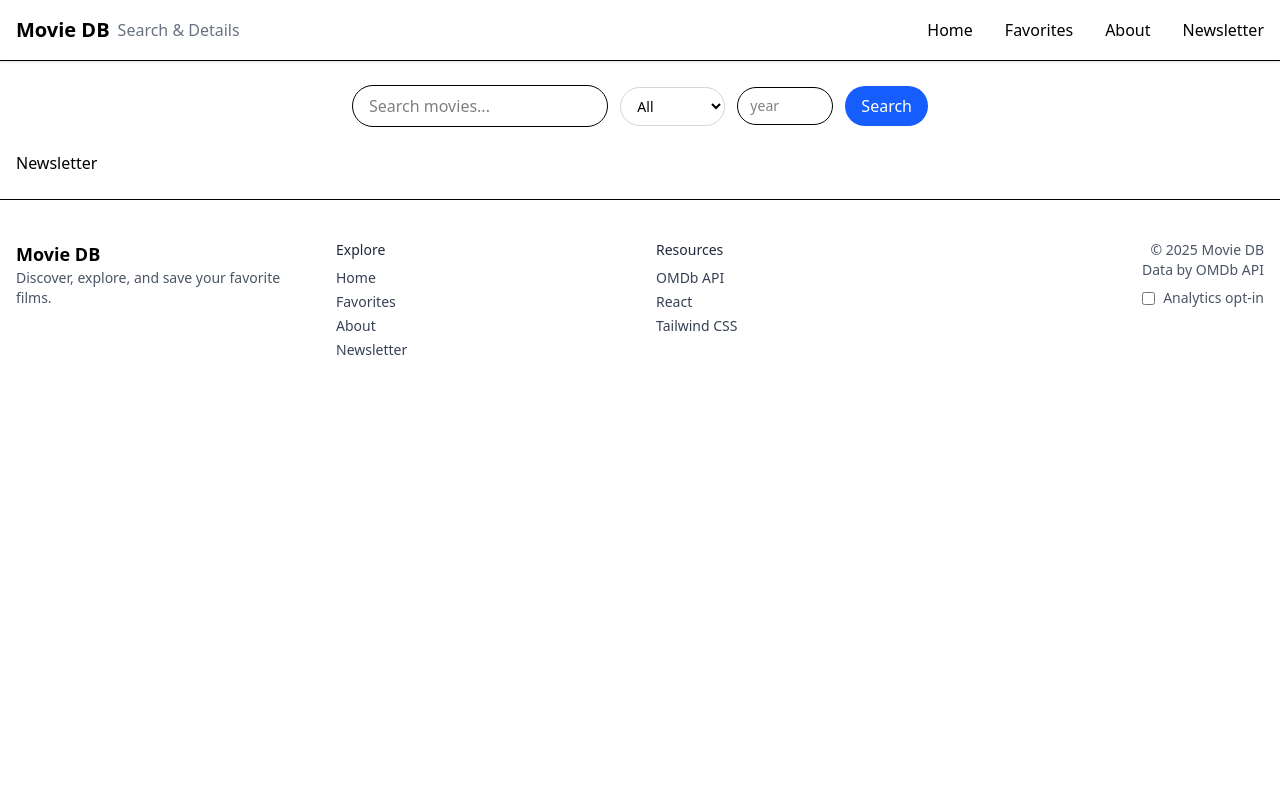
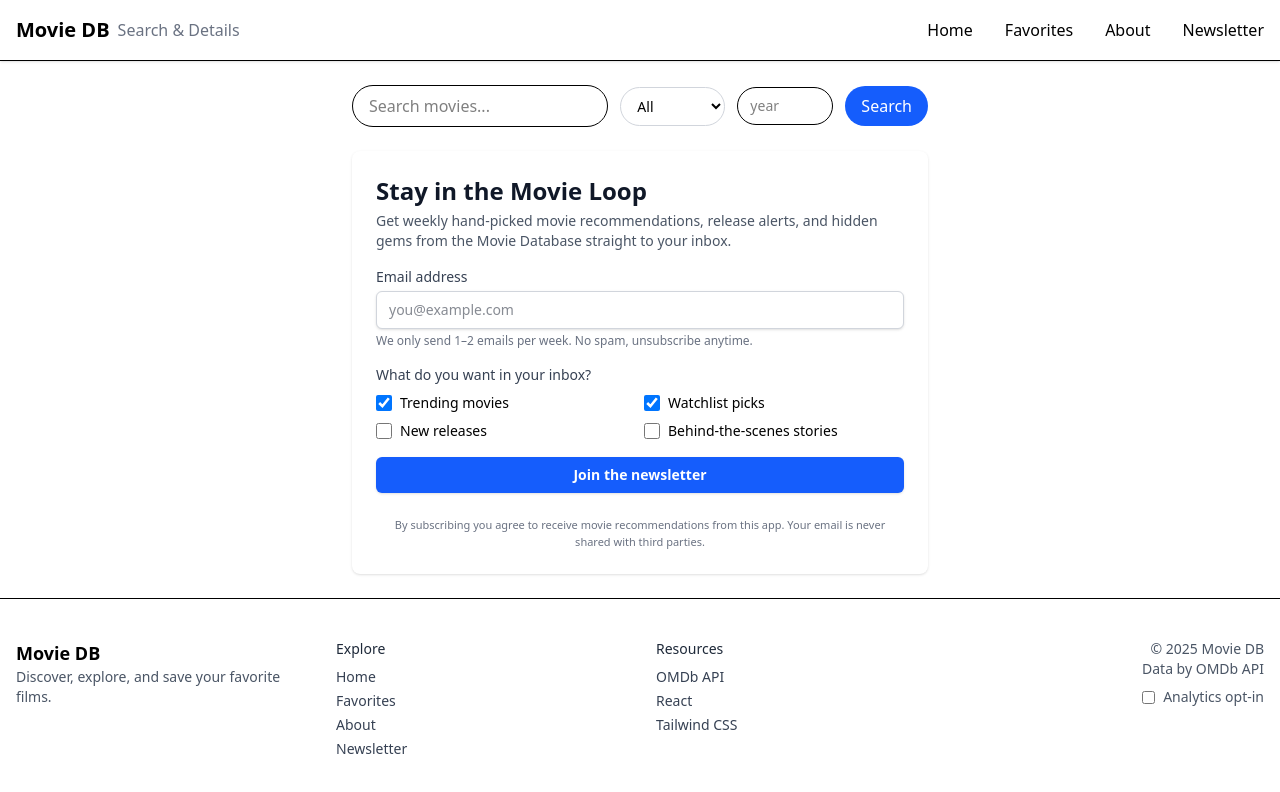
Before and after one commit to Musakalamz/movie-database, a React app: page /newsletter in a window 1280 px wide. Shown: the top 792 px of the page. Built offline with nearby package versions, Linux system fonts and the light colour scheme; the HTML template or start-up script is replaced by a standard one.

Commit message:
newsletter: add professional Tailwind-styled signup form with email validation and topic preferences

```diff
--- a/src/pages/Newsletter.jsx
+++ b/src/pages/Newsletter.jsx
@@ -1,5 +1,108 @@
 function Newsletter() {
-  return <div>Newsletter</div>;
+  return (
+    <section className="max-w-xl mx-auto bg-white dark:bg-gray-800 rounded-lg shadow p-6 space-y-4">
+      <div>
+        <h1 className="text-2xl font-bold text-gray-900 dark:text-white">
+          Stay in the Movie Loop
+        </h1>
+        <p className="mt-1 text-gray-600 dark:text-gray-300 text-sm">
+          Get weekly hand-picked movie recommendations, release alerts, and
+          hidden gems from the Movie Database straight to your inbox.
+        </p>
+      </div>
+
+      <form
+        className="space-y-4"
+        onSubmit={(event) => {
+          event.preventDefault();
+          const form = event.currentTarget;
+          const formData = new FormData(form);
+          const email = formData.get("email");
+          const topics = formData.getAll("topics");
+          console.log("Newsletter signup", { email, topics });
+          form.reset();
+        }}
+      >
+        <div className="space-y-1">
+          <label
+            htmlFor="email"
+            className="block text-sm font-medium text-gray-700 dark:text-gray-200"
+          >
+            Email address
+          </label>
+          <input
+            id="email"
+            name="email"
+            type="email"
+            required
+            placeholder="you@example.com"
+            className="block w-full rounded-md border border-gray-300 dark:border-gray-700 bg-white dark:bg-gray-900 px-3 py-2 text-sm text-gray-900 dark:text-gray-100 shadow-sm focus-visible:outline-none focus-visible:ring-2 focus-visible:ring-blue-500 focus-visible:border-blue-500"
+          />
+          <p className="text-xs text-gray-500 mt-1">
+            We only send 1–2 emails per week. No spam, unsubscribe anytime.
+          </p>
+        </div>
+
+        <fieldset className="space-y-2">
+          <legend className="text-sm font-medium text-gray-700 dark:text-gray-200">
+            What do you want in your inbox?
+          </legend>
+          <div className="grid grid-cols-1 sm:grid-cols-2 gap-2 text-sm">
+            <label className="inline-flex items-center gap-2">
+              <input
+                type="checkbox"
+                name="topics"
+                value="trending"
+                defaultChecked
+                className="h-4 w-4 rounded border-gray-300 text-blue-600 focus:ring-blue-500"
+              />
+              <span>Trending movies</span>
+            </label>
+            <label className="inline-flex items-center gap-2">
+              <input
+                type="checkbox"
+                name="topics"
+                value="watchlist"
+                defaultChecked
+                className="h-4 w-4 rounded border-gray-300 text-blue-600 focus:ring-blue-500"
+              />
+              <span>Watchlist picks</span>
+            </label>
+            <label className="inline-flex items-center gap-2">
+              <input
+                type="checkbox"
+                name="topics"
+                value="releases"
+                className="h-4 w-4 rounded border-gray-300 text-blue-600 focus:ring-blue-500"
+              />
+              <span>New releases</span>
+            </label>
+            <label className="inline-flex items-center gap-2">
+              <input
+                type="checkbox"
+                name="topics"
+                value="behind-the-scenes"
+                className="h-4 w-4 rounded border-gray-300 text-blue-600 focus:ring-blue-500"
+              />
+              <span>Behind-the-scenes stories</span>
+            </label>
+          </div>
+        </fieldset>
+
+        <button
+          type="submit"
+          className="inline-flex w-full justify-center rounded-md bg-blue-600 px-4 py-2 text-sm font-semibold text-white shadow-sm hover:bg-blue-700 focus-visible:outline-none focus-visible:ring-2 focus-visible:ring-blue-500 focus-visible:ring-offset-2"
+        >
+          Join the newsletter
+        </button>
+
+        <p className="text-[11px] text-gray-500 mt-2 text-center">
+          By subscribing you agree to receive movie recommendations from this
+          app. Your email is never shared with third parties.
+        </p>
+      </form>
+    </section>
+  );
 }
 
 export default Newsletter;
```
